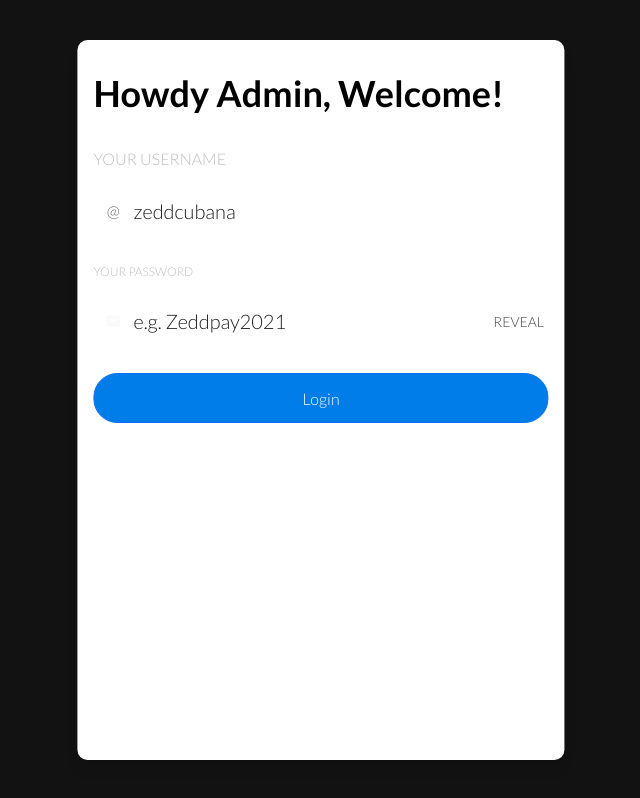
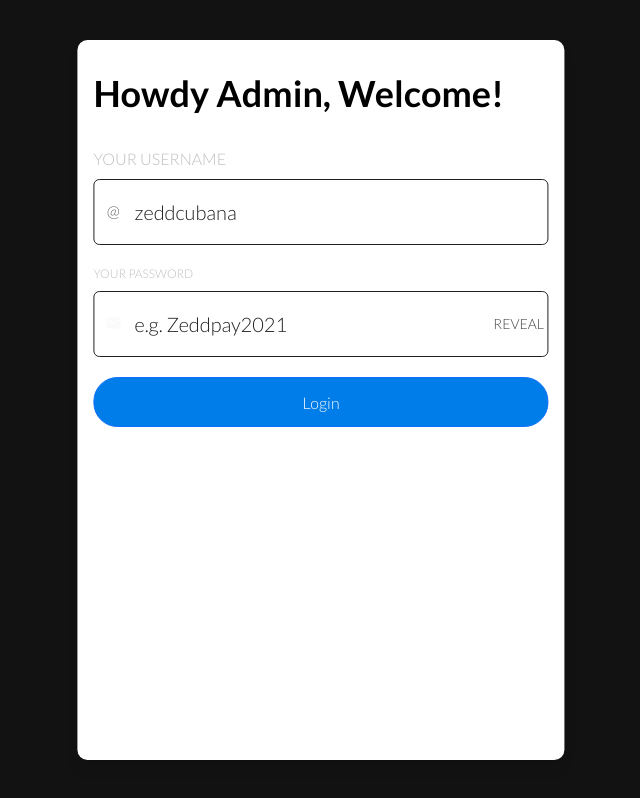
Before and after one commit to heisdeku/allat, a React (Create React App) app: page /cyanide in a window 1280 px wide. Shown: the whole page, without its empty margins (319-959 px from the left). Built offline with nearby package versions, Linux system fonts and the light colour scheme; no server answers.

Commit message:
fix: netlify redirect issue

```diff
--- a/src/pages/admin/LoginPage.js
+++ b/src/pages/admin/LoginPage.js
@@ -71,8 +71,10 @@ export const AdminLoginPage = () => {
                     _placeholder={{
                       color: "brand.darkishBrown",
                     }}
+                    color="brand.darkishBrown"
                     placeholder="zeddcubana"
-                    border="0"
+                    border="1px"
+                    borderColor="brand.darkishBrown"
                     type="text"
                     py="8"
                   />
@@ -92,7 +94,7 @@ export const AdminLoginPage = () => {
                     pointerEvents="none"
                     py="8"
                     children={
-                      <IoMdMail color="brand.textColorTwo" />
+                      <IoMdMail color="brand.darkishBrown" />
                     }
                   />
                   <Input
@@ -101,8 +103,10 @@ export const AdminLoginPage = () => {
                     _placeholder={{
                       color: "brand.darkishBrown",
                     }}
+                    color="brand.darkishBrown"
                     placeholder="e.g. Zeddpay2021"
-                    border="0"
+                    border="1px"
+                    borderColor="brand.darkishBrown"
                     py="8"
                     type={passwordShow ? "text" : "password"}
                   />
@@ -138,6 +142,7 @@ export const AdminLoginPage = () => {
               <Button
                 type="button"
                 px="4"
+                mt="10"
                 className="btn btn-primary btn-lg px-4 me-md-2"
                 _hover={{
                   background: "transparent",
```
Also changed, not shown: 1 other file (tests, documents, lock files or other folders).
